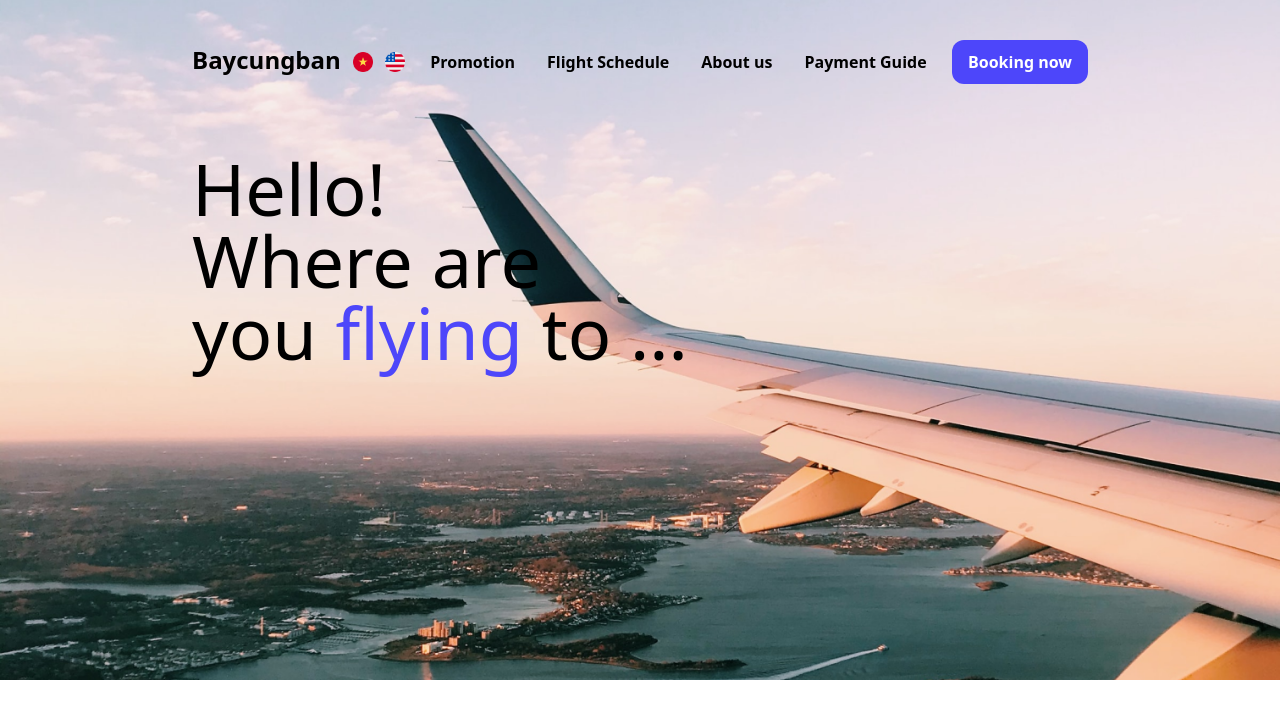
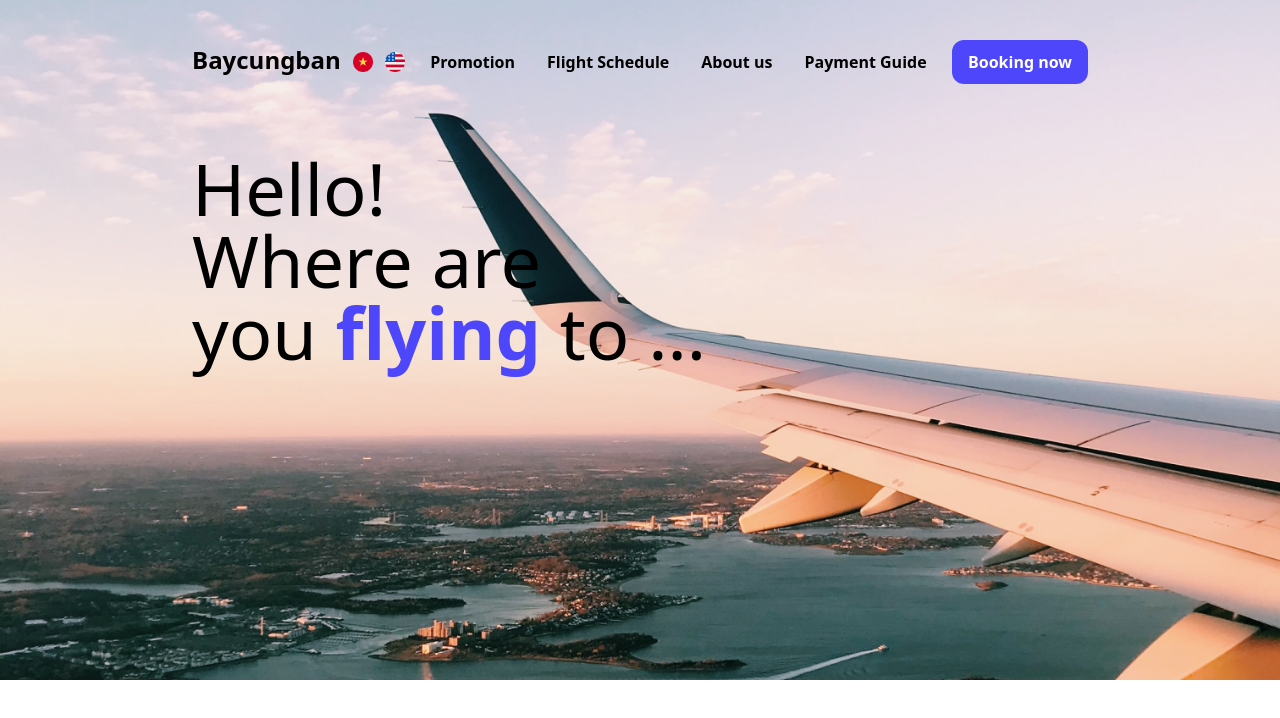
Before and after one commit to PhamTranHuy/baycungban, a React (Create React App) app: page / in a window 1280 px wide. Shown: the top 718 px of the page. Built offline with nearby package versions, Linux system fonts and the light colour scheme.

Commit message:
create SearchFlights component

```diff
--- a/src/components/Home/Home.jsx
+++ b/src/components/Home/Home.jsx
@@ -9,7 +9,7 @@ function Home() {
                 <h1 className="a">Hello!</h1>
                 <h1 className="a">Where are</h1>
                 <h1 className="a">
-                    you <span className="text-[#4D46FA]">flying</span> to ...
+                    you <span className="text-[#4D46FA] font-semibold">flying</span> to ...
                 </h1>
             </div>
         </div>
```
Also changed, not shown: src/components/Home/SearchFlights.jsx (added).
